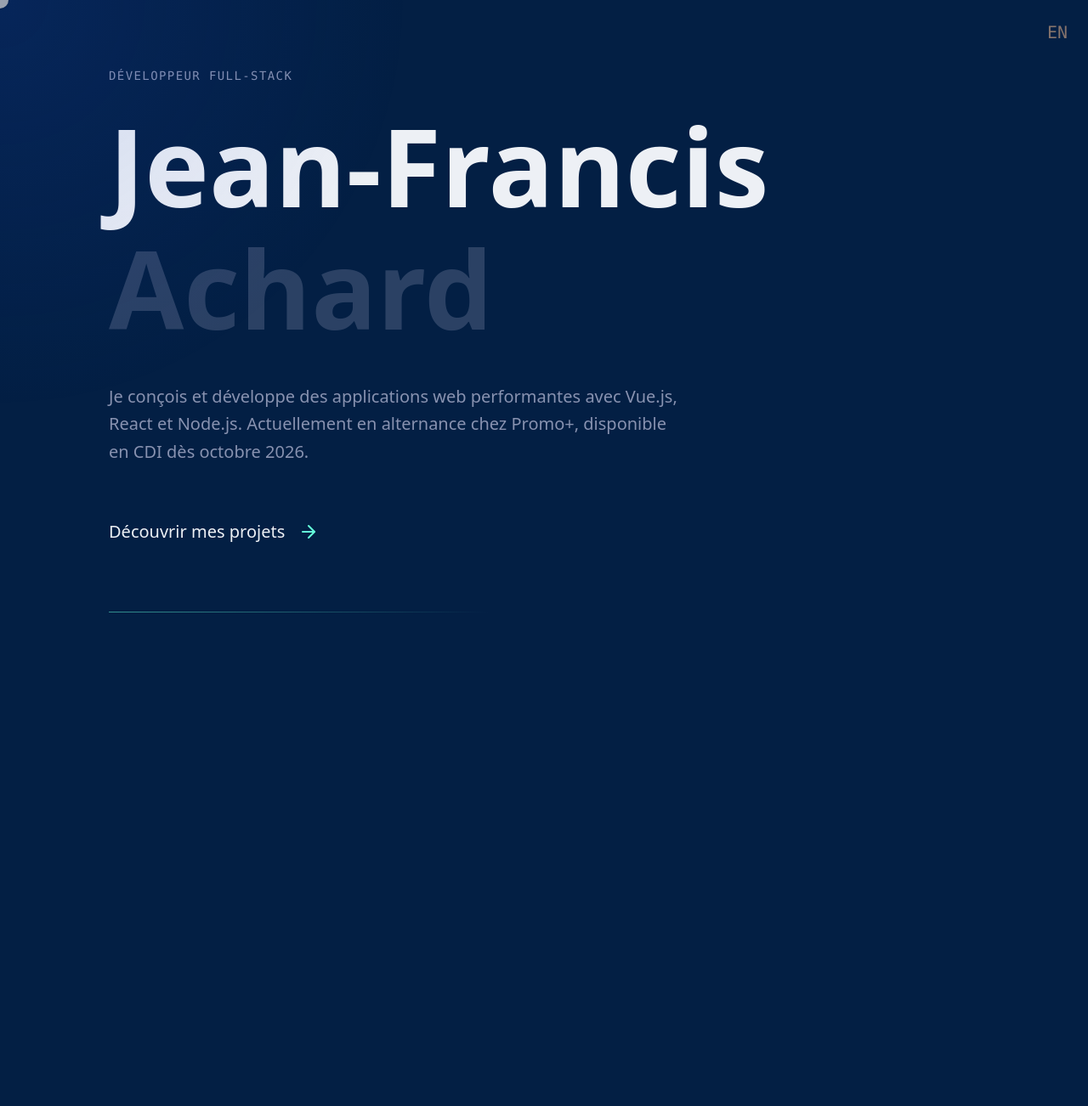
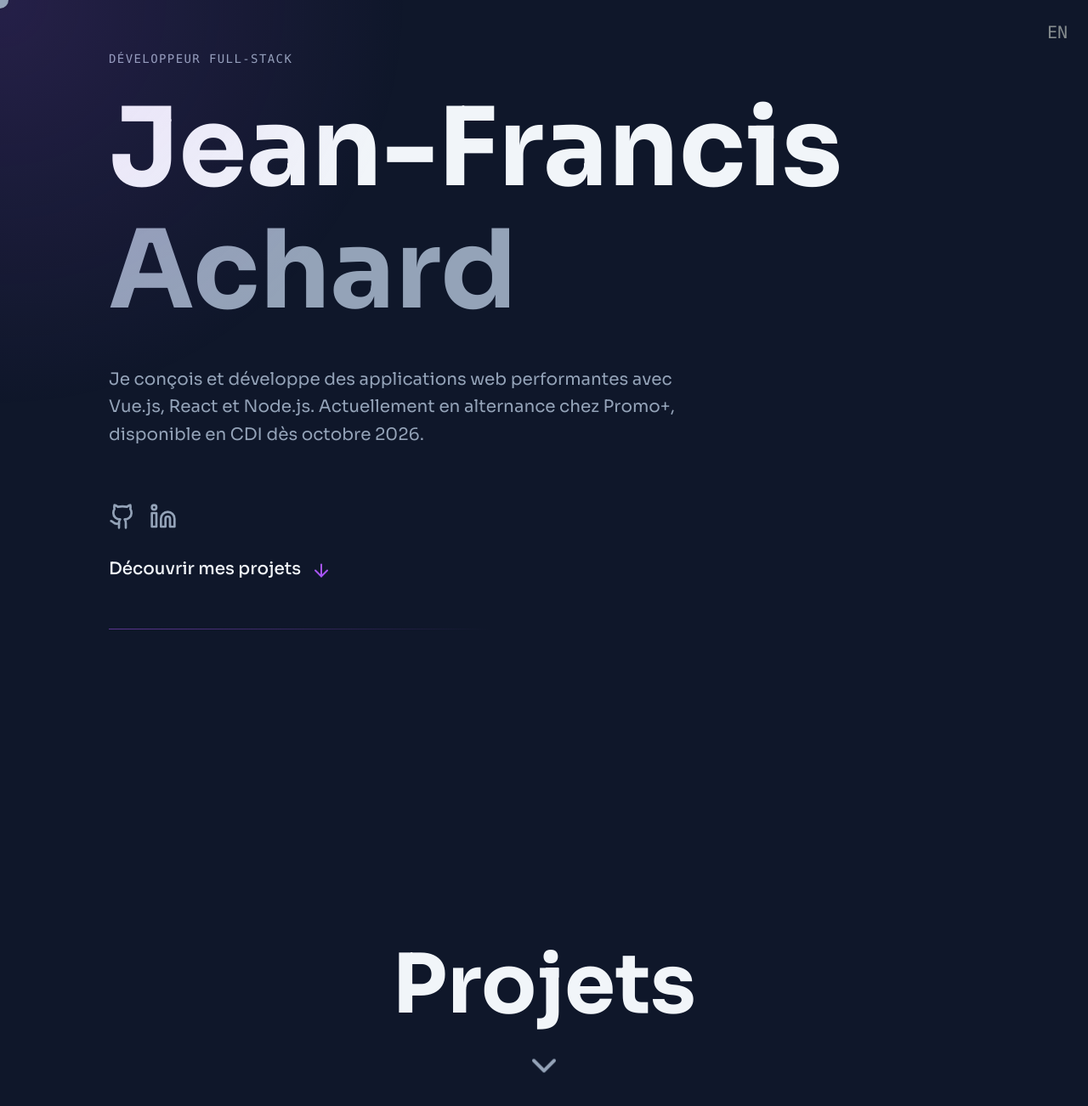
Before and after one commit to jfachard/Portfolio, a React (Vite) app: page / in a window 1280 px wide. Shown: the top 1302 px of the page at 85% size. Before the commit the page ends 800 px from the top, so only its background shows below. Built offline with nearby package versions, Linux system fonts and the light colour scheme.

Commit message:
Add Projects component, enhance Hero and Cursor styles, and update LanguageSwitcher

```diff
--- a/language.json
+++ b/language.json
@@ -6,7 +6,8 @@
             "lastName": "Achard",
             "description": "Je conçois et développe des applications web performantes avec Vue.js, React et Node.js. Actuellement en alternance chez Promo+, disponible en CDI dès octobre 2026.",
             "cta": "Découvrir mes projets"
-        }
+        },
+        "projects": "Projets"
     },
     "en": {
         "hero": {
@@ -15,6 +16,7 @@
             "lastName": "Achard",
             "description": "I design and develop high-performance web applications with Vue.js, React, and Node.js. Currently in a work-study program at Promo+, available for a permanent position starting October 2026.",
             "cta": "Discover my projects"
-        }
+        },
+        "projects": "Projects"
     }
 }
--- a/src/App.tsx
+++ b/src/App.tsx
@@ -1,6 +1,7 @@
 import { useState } from 'react'
 import { Cursor } from './components/Cursor'
 import { Hero } from './components/Hero';
+import { Projects } from './components/Projects';
 import { LanguageSwitcher } from './components/LanguageSwitcher';
 import './index.css'
 import translations from '../language.json';
@@ -48,6 +49,12 @@ function App() {
         onTextHover={handleTextHover}
         onTextLeave={handleTextLeave}
       />
+
+      <Projects
+        title={t.projects}
+        onTextHover={handleTextHover}
+        onTextLeave={handleTextLeave}
+      />
     </>
   )
 }
--- a/src/components/Cursor.tsx
+++ b/src/components/Cursor.tsx
@@ -14,7 +14,7 @@ export const Cursor = ({ variant, height = 24 }: CursorProps) => {
   const cursorX = useSpring(mouseX, springConfig);
   const cursorY = useSpring(mouseY, springConfig);
 
-  const background = useMotionTemplate`radial-gradient(600px at ${mouseX}px ${mouseY}px, rgba(29, 78, 216, 0.15), transparent 80%)`;
+  const background = useMotionTemplate`radial-gradient(600px at ${mouseX}px ${mouseY}px, rgba(168, 85, 247, 0.15), transparent 80%)`;
 
   useEffect(() => {
     const updateMousePosition = (e: MouseEvent) => {
@@ -34,12 +34,13 @@ export const Cursor = ({ variant, height = 24 }: CursorProps) => {
       />
 
       <motion.div
-        className="fixed top-0 left-0 bg-gray-400 pointer-events-none z-50 shadow-sm"
+        className="fixed top-0 left-0 pointer-events-none z-50 shadow-sm"
         style={{
           x: cursorX,
           y: cursorY,
           translateX: "-50%",
-          translateY: "-50%"
+          translateY: "-50%",
+          backgroundColor: 'var(--text-secondary)'
         }}
         animate={{
           // Si c'est du texte, on devient une barre fine (2px) de la hauteur du texte
--- a/src/components/Hero.tsx
+++ b/src/components/Hero.tsx
@@ -1,5 +1,5 @@
 import { motion } from 'framer-motion';
-import { ArrowRight } from 'lucide-react';
+import { ArrowDown, Github, Linkedin } from 'lucide-react';
 
 interface HeroProps {
   texts: {
@@ -17,33 +17,32 @@ export const Hero = ({ texts, onTextHover, onTextLeave }: HeroProps) => {
   return (
     <section className="min-h-screen flex items-center justify-center px-6 md:px-12 lg:px-24">
       <motion.div
-        // On ajoute une clé unique basée sur le rôle pour forcer le re-render de l'animation lors du changement de langue
         key={texts.role}
         initial={{ opacity: 0, y: 30 }}
         animate={{ opacity: 1, y: 0 }}
         transition={{ duration: 0.8 }}
         className="max-w-5xl w-full"
       >
-        {/* Small intro */}
         <motion.p
           initial={{ opacity: 0 }}
           animate={{ opacity: 1 }}
           transition={{ delay: 0.3, duration: 0.6 }}
-          className="text-xs md:text-sm uppercase tracking-widest text-[#8892b0] mb-8 font-mono w-fit"
+          className="text-xs md:text-sm uppercase tracking-widest mb-8 font-mono w-fit"
+          style={{ color: 'var(--text-secondary)' }}
           onMouseEnter={onTextHover}
           onMouseLeave={onTextLeave}
         >
           {texts.role}
         </motion.p>
 
-        {/* Big name */}
         <motion.h1
           initial={{ opacity: 0, y: 20 }}
           animate={{ opacity: 1, y: 0 }}
           transition={{ delay: 0.4, duration: 0.8 }}
           onMouseEnter={onTextHover}
           onMouseLeave={onTextLeave}
-          className="text-6xl md:text-8xl lg:text-9xl font-bold text-[#edf0f5] mb-4 leading-none w-fit"
+          className="text-6xl md:text-8xl lg:text-9xl font-bold mb-4 leading-none w-fit"
+          style={{ color: 'var(--text-color)' }}
         >
           {texts.firstName}
         </motion.h1>
@@ -54,55 +53,100 @@ export const Hero = ({ texts, onTextHover, onTextLeave }: HeroProps) => {
           transition={{ delay: 0.5, duration: 0.8 }}
           onMouseEnter={onTextHover}
           onMouseLeave={onTextLeave}
-          className="text-6xl md:text-8xl lg:text-9xl font-bold text-[#8892b0]/30 mb-12 leading-none w-fit"
+          className="text-6xl md:text-8xl lg:text-9xl font-bold opacity-30 mb-12 leading-none w-fit"
+          style={{ color: 'var(--text-secondary)' }}
         >
           {texts.lastName}
         </motion.h1>
 
-        {/* Description */}
         <motion.p
           initial={{ opacity: 0, y: 20 }}
           animate={{ opacity: 1, y: 0 }}
           transition={{ delay: 0.6, duration: 0.8 }}
-          className="text-lg md:text-xl text-[#8892b0] max-w-2xl mb-16 leading-relaxed"
+          className="text-lg md:text-xl max-w-2xl mb-16 leading-relaxed"
+          style={{ color: 'var(--text-secondary)' }}
+          onMouseEnter={onTextHover}
+          onMouseLeave={onTextLeave}
         >
           {texts.description}
         </motion.p>
 
-        {/* CTA simple avec flèche animée - PAS DE HOVER SUR LE CURSEUR ICI */}
+        <div className="flex space-x-4 mb-8">
+          <motion.a
+            href="https://github.com/jfachard"
+            target="_blank"
+            rel="noopener noreferrer"
+            initial={{ opacity: 0, y: 20 }}
+            animate={{ opacity: 1, y: 0 }}
+            transition={{ delay: 0.7, duration: 0.8 }}
+            className="transition-colors"
+            style={{
+              color: 'var(--text-secondary)',
+              '--hover-color': 'var(--accent)'
+            } as React.CSSProperties}
+            onMouseEnter={(e) => e.currentTarget.style.color = 'var(--accent)'}
+            onMouseLeave={(e) => e.currentTarget.style.color = 'var(--text-secondary)'}
+          >
+            <Github size={32} />
+          </motion.a>
+
+          <motion.a
+            href="https://www.linkedin.com/in/jeanfrancis-achard/"
+            target="_blank"
+            rel="noopener noreferrer"
+            initial={{ opacity: 0, y: 20 }}
+            animate={{ opacity: 1, y: 0 }}
+            transition={{ delay: 0.8, duration: 0.8 }}
+            className="transition-colors"
+            style={{ color: 'var(--text-secondary)' }}
+            onMouseEnter={(e) => e.currentTarget.style.color = 'var(--accent)'}
+            onMouseLeave={(e) => e.currentTarget.style.color = 'var(--text-secondary)'}
+          >
+            <Linkedin size={32} />
+          </motion.a>
+        </div>
+
         <motion.div
           initial={{ opacity: 0, y: 20 }}
           animate={{ opacity: 1, y: 0 }}
           transition={{ delay: 0.7, duration: 0.8 }}
         >
-          <motion.a
-            href="#projects"
-            className="inline-flex items-center gap-3 text-lg md:text-xl font-medium text-[#edf0f5] group"
+          <motion.button
+            onClick={() => {
+              const projectsElement = document.getElementById('projects');
+              if (projectsElement) {
+                projectsElement.scrollIntoView({ behavior: 'smooth' });
+              }
+            }}
+            className="inline-flex items-center gap-3 text-lg md:text-xl font-medium group cursor-pointer"
+            style={{ color: 'var(--text-color)' }}
           >
             <span>{texts.cta}</span>
             <motion.span
-              animate={{ x: [0, 5, 0] }}
+              animate={{ y: [0, 5, 0] }}
               transition={{
                 repeat: Infinity,
                 duration: 1.5,
                 ease: "easeInOut"
               }}
-              className="text-[#64ffda]"
+              style={{ color: 'var(--accent)' }}
             >
-              <ArrowRight
+              <ArrowDown
                 size={24}
                 className="group-hover:translate-x-2 transition-transform duration-300"
               />
             </motion.span>
-          </motion.a>
+          </motion.button>
         </motion.div>
 
-        {/* Ligne décorative minimaliste */}
         <motion.div
           initial={{ scaleX: 0 }}
           animate={{ scaleX: 1 }}
           transition={{ delay: 0.9, duration: 0.8 }}
-          className="h-px bg-linear-to-r from-[#64ffda]/50 to-transparent mt-20 max-w-md"
+          className="h-px mt-14 max-w-md"
+          style={{
+            background: 'linear-gradient(to right, rgba(168, 85, 247, 0.5), transparent)'
+          }}
         />
       </motion.div>
     </section>
--- a/src/components/LanguageSwitcher.tsx
+++ b/src/components/LanguageSwitcher.tsx
@@ -10,15 +10,14 @@ interface LanguageSwitcherProps {
 export const LanguageSwitcher = ({
   currentLanguage,
   toggleLanguage,
-  onMouseEnter,
-  onMouseLeave
 }: LanguageSwitcherProps) => {
   return (
     <button
       onClick={toggleLanguage}
-      className="fixed top-6 right-6 z-50 text-[#8892b0] hover:text-[#64ffda] transition-colors font-mono text-xl cursor-pointer mix-blend-difference"
-      onMouseEnter={onMouseEnter}
-      onMouseLeave={onMouseLeave}
+      className="fixed top-6 right-6 z-50 transition-colors font-mono text-xl cursor-pointer mix-blend-difference"
+      style={{ color: 'var(--text-secondary)' }}
+      onMouseEnter={(e) => e.currentTarget.style.color = 'var(--accent)'}
+      onMouseLeave={(e) => e.currentTarget.style.color = 'var(--text-secondary)'}
     >
       {currentLanguage === 'fr' ? 'EN' : 'FR'}
     </button>
--- /dev/null
+++ b/src/components/Projects.tsx
@@ -0,0 +1,40 @@
+import { ChevronDown } from 'lucide-react';
+
+interface ProjectsProps {
+  title: string;
+  onTextHover: (e: React.MouseEvent<HTMLElement>) => void;
+  onTextLeave: () => void;
+}
+
+export const Projects = ({ title, onTextHover, onTextLeave }: ProjectsProps) => {
+  const scrollToProjects = () => {
+    const projectsSection = document.getElementById('projects-section');
+    if (projectsSection) {
+      projectsSection.scrollIntoView({ behavior: 'smooth' });
+    }
+  };
+
+  return (
+    <div id="projects" className="min-h-screen flex flex-col items-center justify-center px-6">
+      <h2
+        className="text-6xl md:text-8xl font-bold mb-8 text-center w-fit"
+        style={{ color: 'var(--text-color)' }}
+        onMouseEnter={onTextHover}
+        onMouseLeave={onTextLeave}
+      >
+        {title}
+      </h2>
+
+      <button
+        onClick={scrollToProjects}
+        className="group animate-bounce hover:animate-none transition-all duration-300"
+        aria-label="Scroll to projects"
+        style={{ color: 'var(--text-secondary)' }}
+        onMouseEnter={(e) => e.currentTarget.style.color = 'var(--accent)'}
+        onMouseLeave={(e) => e.currentTarget.style.color = 'var(--text-secondary)'}
+      >
+        <ChevronDown size={48} />
+      </button>
+    </div>
+  );
+};
--- a/src/index.css
+++ b/src/index.css
@@ -1,8 +1,11 @@
+@import url('https://fonts.googleapis.com/css2?family=Sora:wght@400;500;600;700;800&display=swap');
 @import "tailwindcss";
 
 :root {
-  --bg-color: #031f44;
-  --text-color: #edf0f5;
+  --bg-color: #0f172a;          /* Slate 900 */
+  --text-color: #f1f5f9;        /* Slate 100 */
+  --text-secondary: #94a3b8;    /* Slate 400 */
+  --accent: #a855f7;            /* Purple 500 */
 }
 
 html, body, #root {
@@ -10,8 +13,12 @@ html, body, #root {
 }
 
 body {
+  font-family: 'Sora', sans-serif;
   background-color: var(--bg-color);
   color: var(--text-color);
   margin: 0;
-  cursor: none;
 }
+
+* {
+  cursor: none !important;
+}
```
